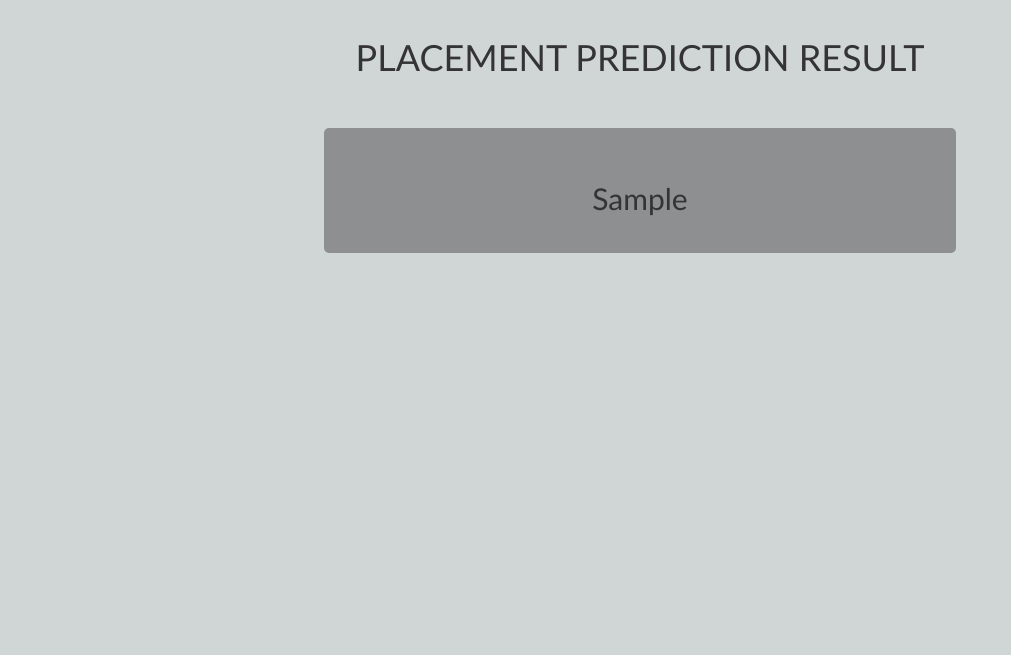
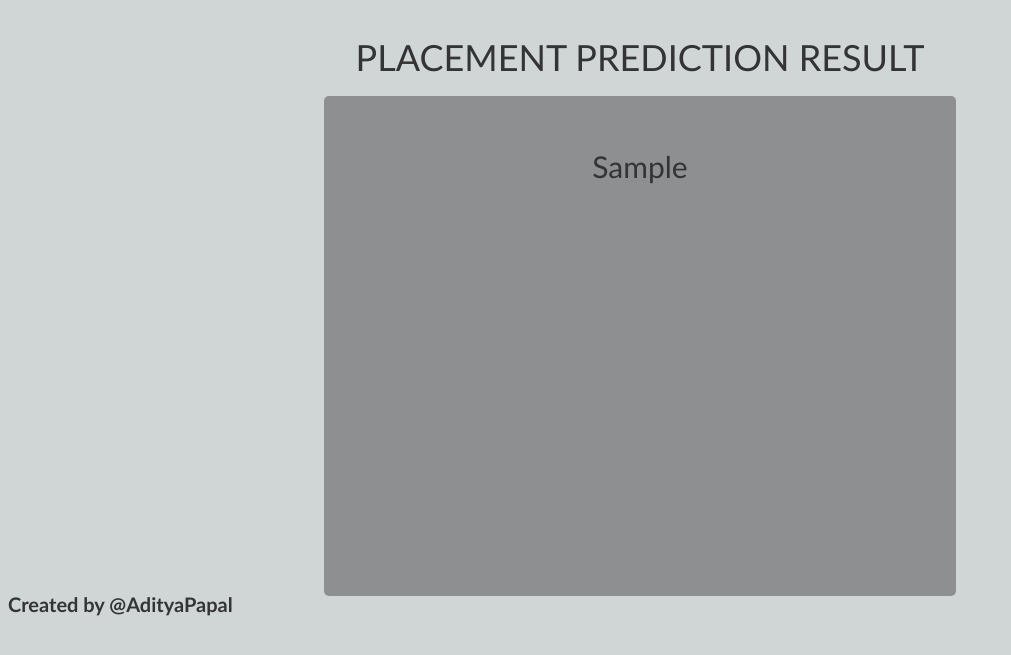
Before and after one commit to AdityaPapal/Campus-Placement-Prediction, a Flask app: template templates/Result.html in a window 1280 px wide. Shown: the top 655 px of the page, without its empty margins (0-1011 px from the left). Run offline with Flask 3, Linux system fonts and the light colour scheme; the template is opened without the code that fills it: most values are stand-ins (such as "Sample title", 1, 10 or a date in 2020); parts of the project's set-up code (start-up, migrations or seed data) failed here and were passed over.

Commit message:
Finally all done

```diff
--- a/templates/Result.html
+++ b/templates/Result.html
@@ -10,13 +10,13 @@
 
 .container {
   width: 50%;
-  height: auto;
+  height: 500px;
   border-radius: 5px;
   background-color: #8d8f90;
   padding: 20px;
   /* display: flex; */
   text-align: center;
-  margin-top: 50px;
+  margin-top:auto;
   margin-bottom: auto;
   margin-left: auto;
   margin-right: auto;
@@ -60,17 +60,17 @@ h3 {
 }
 
 h4 {
-	margin: 1em 0 0.5em 0;
-	color: #343434;
-	font-size: 22px;
-	line-height: 50px;
-	font-weight: normal;
-	text-transform: uppercase;
-	font-family: 'Trebuchet MS', sans-serif;
-	letter-spacing: 1px;
-	font-style: italic;
-}
-
+        margin-top: 20px;
+        margin-bottom: 1px;
+        color: #343434;
+        font-size: 20px;
+        text-align: bottom;
+        font-weight: small;
+        font-family: 'Trebuchet MS', sans-serif;
+        margin-top: 3px;
+        margin-bottom: 3px;
+        line-height: 10px;
+    }
     </style>
 </head>
 <body>
@@ -85,5 +85,6 @@ h4 {
     </div>
 
 </div>
+	<h4>Created by @AdityaPapal</h4>
 </body>
 </html>
```
Also changed, not shown: 6 other files.
